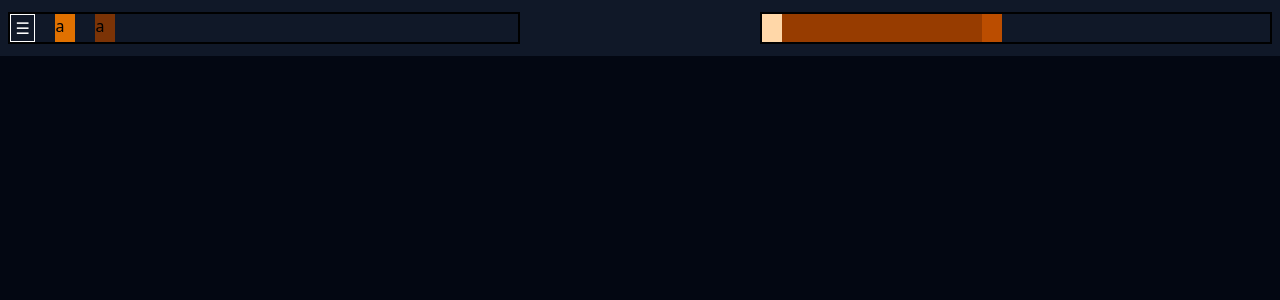
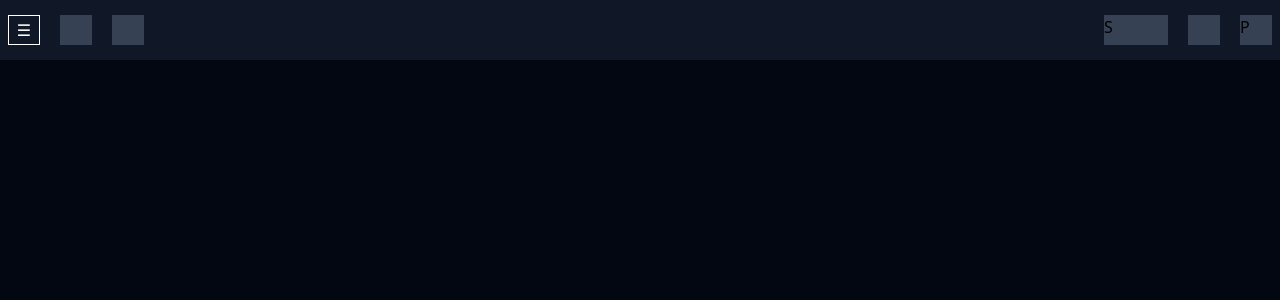
Before and after one commit to Luskahz/Ferramenta-Registro-Ocorrencias, a React (Vite) app: page / in a window 1280 px wide. Shown: the top 300 px of the page. Built offline with nearby package versions, Linux system fonts and the light colour scheme.

Commit message:
atualização css globalheader

```diff
--- a/package.json
+++ b/package.json
@@ -27,6 +27,8 @@
     "eslint-plugin-react-refresh": "^0.4.19",
     "globals": "^15.15.0",
     "prisma": "^6.5.0",
-    "vite": "^6.2.0"
+    "vite": "^6.2.0",
+    "prettier": "^3.0.0",
+    "prettier-plugin-tailwindcss": "^0.6.11"
   }
 }
--- a/src/components/GlobalHeader.jsx
+++ b/src/components/GlobalHeader.jsx
@@ -1,28 +1,22 @@
-import React from "react"
+import React from "react";
 
-
-
-const GlobalHeader = ({children}) => {
+const GlobalHeader = ({ children }) => {
   return (
     <>
-        <header className="absolute justify-between items-center w-full h-[var(--GlobalHeaderH)] z-10 bg-gray-900 flex flex-row ">
-            <div className="border-2 start-itens w-[40%] m-2 h-[calc(var(--GlobalHeaderH)-3vh)] bg-gray-900 flex flex-row items-center gap-5 ">
-                <div className="side-menu-button w-[5%] h-full text-white border-1 flex items-center justify-center" >&#9776;</div>
-                <div className="logo-icon-button w-[20px] h-full bg-amber-600">a</div>
-                <div className="context-icon-button w-[20px] h-full bg-amber-900">a</div>
+      <header className="absolute z-10 flex h-[var(--GlobalHeaderH)] w-full flex-row items-center justify-between bg-gray-900">
+        <div className="start-itens m-2 flex h-[50%] w-[40%] flex-row items-center gap-5 bg-gray-900">
+          <div className="side-menu-button flex h-full w-[2rem] items-center justify-center border-1 text-white">&#9776;</div>
+          <div className="logo-icon-button h-full w-[2rem] bg-gray-700"></div>
+          <div className="Breadcrumb h-full min-w-[2rem] bg-gray-700"></div>
         </div>
-            <div className="border-2 end-itens w-[40%] m-2 h-[calc(var(--GlobalHeaderH)-3vh)] bg-gray-900 flex flex-row">
-                <div className="profile-menu-button w-[20px] h-full bg-orange-200"></div>
-                <nav className="bg-amber-800 h-full w-[200px]">
-                    {children}
-                </nav>
-                <div className="search-icon-button w-[20px] h-full bg-amber-700"></div>
+        <div className="end-itens m-2 flex h-[50%] w-[50%] flex-row-reverse gap-5 bg-gray-900">
+          <div className="profile-menu-button h-full w-[2rem] bg-gray-700">P</div>
+          <nav className="navbar h-full min-w-[2rem] bg-gray-700">{children}</nav>
+          <div className="search-icon-button h-full w-[4rem] bg-gray-700">S</div>
         </div>
-
       </header>
     </>
-    )
-}
+  );
+};
 
-
-export default GlobalHeader
+export default GlobalHeader;
--- a/src/index.css
+++ b/src/index.css
@@ -1,6 +1,10 @@
 @import "tailwindcss";
+
+body{
+
+}
 
 
 header{
-    --GlobalHeaderH: 7vh;
+    --GlobalHeaderH: 7.5%;
 }
```
Also changed, not shown: 2 other files (tests, documents, lock files or other folders). Lines whose indentation alone changed are shown as unchanged.
